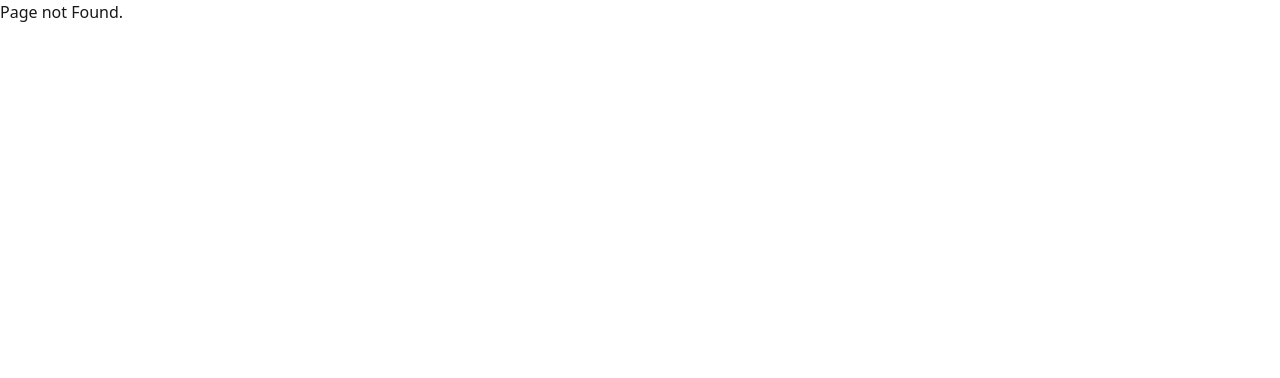
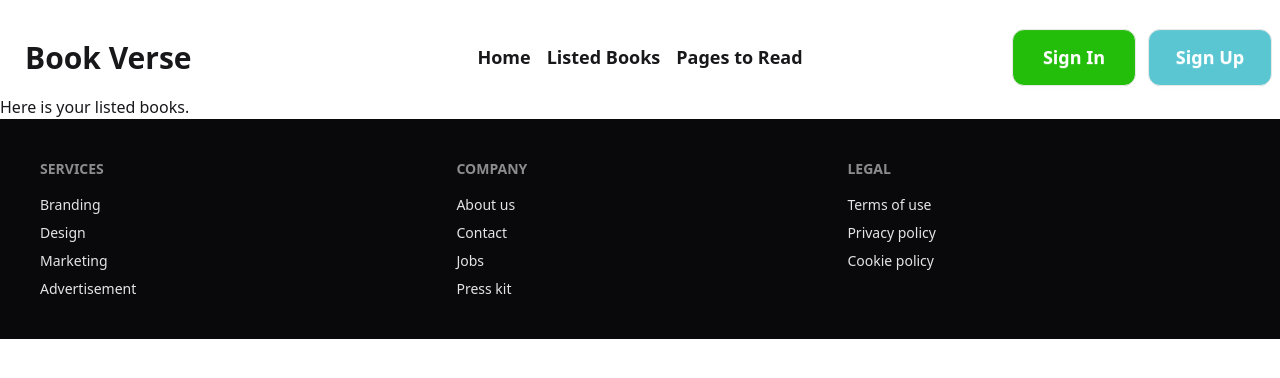
Before and after one commit to Shashuvo/Book-Verse, a React (Vite) app: page /listedBooks in a window 1280 px wide. Before the commit this address had no page. Shown: the top 378 px of the page. Built offline with nearby package versions, Linux system fonts and the light colour scheme.

Commit message:
routing added

```diff
--- a/src/Routes/Routes.jsx
+++ b/src/Routes/Routes.jsx
@@ -1,8 +1,11 @@
 import React from 'react';
-import { createBrowserRouter } from "react-router";
+import { Navigate, createBrowserRouter } from "react-router";
 import Root from '../pages/Root/Root';
 import ErrorPage from '../pages/ErrorPage/ErrorPage';
 import Home from '../pages/Home/Home';
+import About from '../pages/ListedBooks/ListedBooks';
+import ListedBooks from '../pages/ListedBooks/ListedBooks';
+import BookDetails from '../pages/BookDetails/BookDetails';
 
 const router = createBrowserRouter([
     {
@@ -11,10 +14,19 @@ const router = createBrowserRouter([
       errorElement: <ErrorPage></ErrorPage>,
       children: [
         {
-            index: true,
-            loader:()=>fetch('booksData.json'),
-            path: "/",
-            Component: Home,
+          index: true,
+          loader:()=>fetch('booksData.json'),
+          path: "/",
+          Component: Home
+        },
+        {
+          path:'/listedBooks',
+          Component:ListedBooks
+        },
+        {
+          path:'/bookDetails/:id',
+          loader:()=>fetch('booksData.json'),
+          Component: BookDetails
         }
     ]
     },
--- a/src/components/Header/Navbar.jsx
+++ b/src/components/Header/Navbar.jsx
@@ -1,10 +1,11 @@
 import React from 'react';
+import { Link } from 'react-router';
 
 const Navbar = () => {
 
     const links = <>
-        <li className='m-2 text-[18px] font-semibold'>Home</li>
-        <li className='m-2 text-[18px] font-semibold'>Listed Books</li>
+        <Link to='/'><li className='m-2 text-[18px] font-semibold'>Home</li></Link>
+        <Link to='/listedBooks'><li className='m-2 text-[18px] font-semibold'>Listed Books</li></Link>
         <li className='m-2 text-[18px] font-semibold'>Pages to Read</li>
     </>
 
--- a/src/pages/Book/Book.jsx
+++ b/src/pages/Book/Book.jsx
@@ -1,14 +1,16 @@
 import React from 'react';
 import { FaRegStar } from 'react-icons/fa';
+import { Link } from 'react-router';
 
 const Book = ({ singleBook }) => {
 
-    const { bookName, author, image, tags, rating, category} = singleBook;
+    const { bookId, bookName, author, image, tags, rating, category } = singleBook;
 
     console.log(bookName, author, image);
 
 
     return (
+        <Link to={`/bookDetails/${bookId}`}>
             <div className="card bg-base-100 shadow-sm border border-gray-400 rounded-2xl">
                 <figure className=' bg-gray-100 w-[326px] h-[230px] mx-auto mt-6 rounded-2xl'>
                     <img
@@ -34,6 +36,7 @@ const Book = ({ singleBook }) => {
                     </div>
                 </div>
             </div>
+        </Link>
     );
 };
 
--- /dev/null
+++ b/src/pages/BookDetails/BookDetails.jsx
@@ -0,0 +1,19 @@
+import React from 'react';
+import { useLoaderData, useParams } from 'react-router';
+
+const BookDetails = () => {
+    const {id} =useParams();
+    const bId =parseInt(id);
+    const bookData = useLoaderData();
+    const bookDetails = bookData.find(book=> book.bookId === bId)
+    const {bookName,image}=bookDetails
+    return (
+        <div>
+            <h1>Here is your book deatils</h1>
+            <h1>{bookName}</h1>
+            <img src={image} alt="" />
+        </div>
+    );
+};
+
+export default BookDetails;
--- /dev/null
+++ b/src/pages/ListedBooks/ListedBooks.jsx
@@ -0,0 +1,11 @@
+import React from 'react';
+
+const ListedBooks = () => {
+    return (
+        <div>
+            <h1>Here is your listed books.</h1>
+        </div>
+    );
+};
+
+export default ListedBooks;
```
Also changed, not shown: 1 other file (tests, documents, lock files or other folders). Lines whose indentation alone changed are shown as unchanged.
